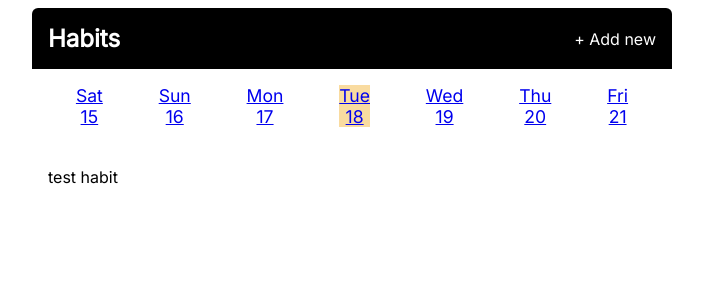
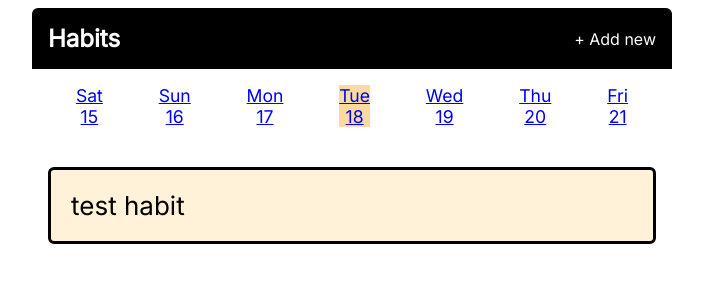
Before and after one commit to Taner940706/habit-tracker, a Flask app: page / in a window 1280 px wide. Shown: the top 300 px of the page, without its empty margins (288-991 px from the left). Run offline with Flask 3, Linux system fonts and the light colour scheme.

Commit message:
complete habits

```diff
--- a/habit/app.py
+++ b/habit/app.py
@@ -1,8 +1,10 @@
-from flask import Flask, render_template, request
+from flask import Flask, render_template, request, redirect, url_for
+from collections import defaultdict
 import datetime
 app = Flask(__name__)
 
 habits = ["test habit"]
+completions = defaultdict(list)
 
 
 @app.context_processor
@@ -20,7 +22,7 @@ def index():
         selected_date = datetime.date.fromisoformat(date_str)
     else:
         selected_date = datetime.date.today()
-    return render_template("index.html", habits=habits, title="Habit tracker - Home", selected_date=selected_date)
+    return render_template("index.html", habits=habits, title="Habit tracker - Home", selected_date=selected_date, completions=completions[selected_date])
 
 
 @app.route('/add', methods=["GET", "POST"])
@@ -28,3 +30,13 @@ def add_habit():
     if request.method == "POST":
         habits.append(request.form.get("habit"))
     return render_template("add_habit.html", title="Habit tracker - Add habit", selected_date=datetime.date.today())
+
+
+@app.route("/complete", methods=["POST"])
+def complete():
+    date_string = request.form.get("date")
+    habit = request.form.get("habitName")
+    date = datetime.date.fromisoformat(date_string)
+    completions[date].append(habit)
+
+    return redirect(url_for("index", date=date_string))
--- a/habit/static/css/main.css
+++ b/habit/static/css/main.css
@@ -115,3 +115,44 @@ body {
   flex-direction: column;
   align-items: center;
 }
+
+.habit{
+  display: flex;
+  flex-direction: row;
+  align-items: center;
+  justify-content: space-between;
+  font-size: 26px;
+  padding: 20px;
+  margin-bottom: 20px;
+  background-color: #fff2d8;
+  border: 3px solid black;
+  border-radius: 6px;
+}
+
+.habit:not(.completed){
+  padding: 0;
+}
+
+.habit:not(.completed):hover{
+  background-color: #e9cd87;
+}
+
+.habit__name{
+  margin:0;
+}
+
+.habit__form{
+  width: 100%;
+}
+
+.habit__button{
+  display: block;
+  width: 100%;
+  padding: 20px;
+  font-size: inherit;
+  font-family: inherit;
+  text-align: left;
+  border: none;
+  background-color: unset;
+  cursor:pointer;
+}
--- a/habit/templates/index.html
+++ b/habit/templates/index.html
@@ -3,11 +3,25 @@
 {% block main_content %}
     <section class="habit-list">
     {% for habit in habits %}
-        <div class="habit">
+        {% set completed = habit in completions %}
+        {% if completed %}
+            <div class="habit completed">
             <p class="habit__name">
                 {{ habit }}
             </p>
-        </div>
+            <i class="fa fa-check" style="font-size:36px"></i>
+            </div>
+        {% else %}
+            <div class="habit">
+            <form method="POST" class=""habit__form action="{{ url_for('complete') }}">
+                <input type="hidden" name="habitName" value="{{ habit }}" />
+                <input type="hidden" name="date" value="{{ selected_date }}" />
+                <button type="submit" class="habit__button">
+                    {{ habit }}
+                </button>
+            </form>
+            </div>
+        {% endif %}
     {% endfor %}
     </section>
 {% endblock %}
--- a/habit/templates/layout.html
+++ b/habit/templates/layout.html
@@ -6,6 +6,7 @@
         <meta http-equiv="X-UA-Compatible" content="ie=edge" />
         <title>{{ title }}</title>
         <link href="https://fonts.googleapis.com/css2?family=Inter&display=swap" rel="stylesheet">
+    <link rel="stylesheet" href="https://cdnjs.cloudflare.com/ajax/libs/font-awesome/4.7.0/css/font-awesome.min.css">
         <link rel="stylesheet" href="{{ url_for('static', filename='css/main.css') }}" />
 
         {% block head_content %} {% endblock %}
```
